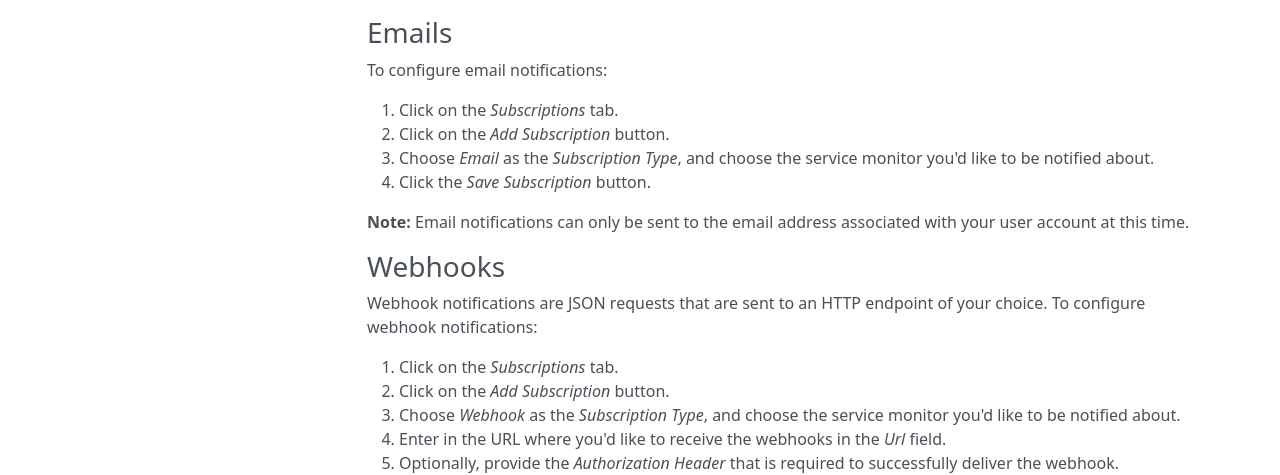
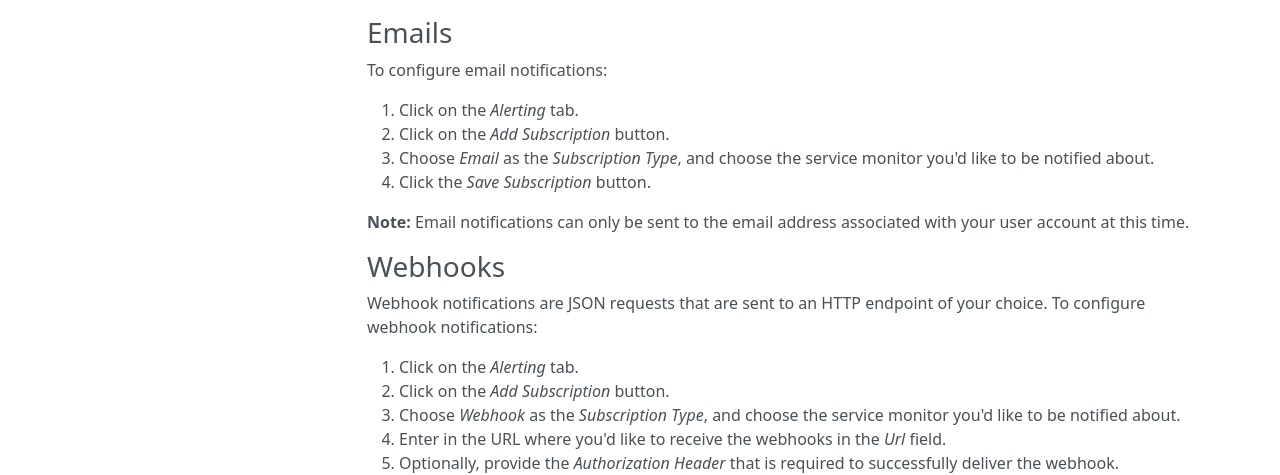
Before and after one commit to Metrist-Software/product-docs, an MkDocs documentation site: the page built from docs/web-app-notifications.md, in a window 1280 px wide and 900 px high. Shown: the part 380-855 px from the top of the window. Built offline with MkDocs 1.6.1, drawn with Linux system fonts in a browser that asks for light colours; nearby versions of some CDN libraries; old or Windows-style settings are respelled for this version of MkDocs.

Commit message:
Update web-app-notifications.md

```diff
--- a/docs/web-app-notifications.md
+++ b/docs/web-app-notifications.md
@@ -16,7 +16,7 @@ To be notified via Slack or Teams, run the associated command in your [chat app]
 
 To configure email notifications:
 
-1. Click on the _Subscriptions_ tab.
+1. Click on the _Alerting_ tab.
 2. Click on the _Add Subscription_ button.
 3. Choose _Email_ as the _Subscription Type_, and choose the service monitor you'd like to be notified about.
 4. Click the _Save Subscription_ button.
@@ -27,7 +27,7 @@ To configure email notifications:
 
 Webhook notifications are JSON requests that are sent to an HTTP endpoint of your choice. To configure webhook notifications:
 
-1. Click on the _Subscriptions_ tab.
+1. Click on the _Alerting_ tab.
 2. Click on the _Add Subscription_ button.
 3. Choose _Webhook_ as the _Subscription Type_, and choose the service monitor you'd like to be notified about.
 4. Enter in the URL where you'd like to receive the webhooks in the _Url_ field.
```
